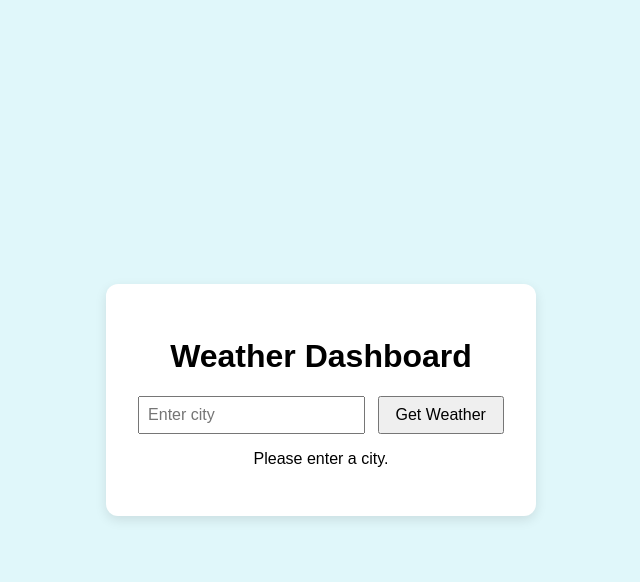
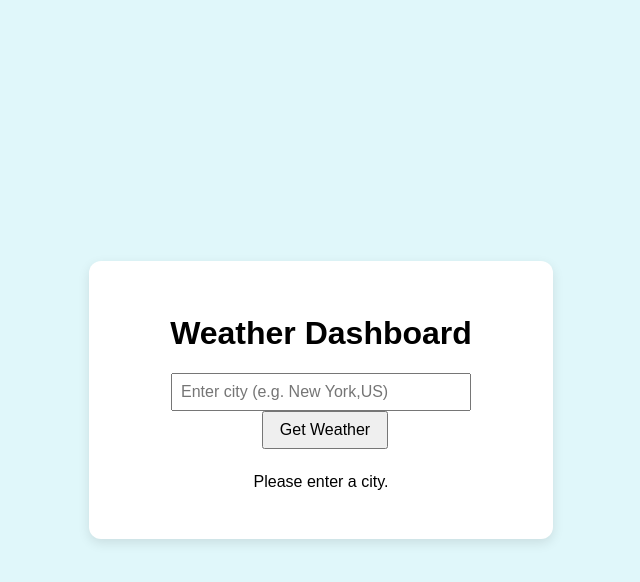
Before and after one commit to abinaya2-2/weatherdashboard, a plain HTML site: page index.html in a window 1280 px wide. Both pictures are taken after a click on the button "Get Weather". Shown: the whole page, without its empty margins (319-959 px from the left). Drawn offline with Linux system fonts and the light colour scheme.

Commit message:
Add files via upload

```diff
--- a/index.html
+++ b/index.html
@@ -1,4 +1,4 @@
-<!DOCTYPE html>
+<!-- <!DOCTYPE html>
 <html lang="en">
 <head>
   <meta charset="UTF-8" />
@@ -15,4 +15,23 @@
   </div>
   <script src="script.js"></script>
 </body>
+</html> -->
+
+<!DOCTYPE html>
+<html lang="en">
+<head>
+  <meta charset="UTF-8" />
+  <meta name="viewport" content="width=device-width, initial-scale=1.0"/>
+  <title>Weather Dashboard</title>
+  <link rel="stylesheet" href="style.css" />
+</head>
+<body>
+  <div class="container">
+    <h1>Weather Dashboard</h1>
+    <input type="text" id="cityInput" placeholder="Enter city (e.g. New York,US)" />
+    <button onclick="getWeather()">Get Weather</button>
+    <div id="weatherResult"></div>
+  </div>
+  <script src="script.js"></script>
+</body>
 </html>
--- a/script.js
+++ b/script.js
@@ -82,7 +82,7 @@
 
 //eg 3
 
-const apiKey = "565f737fdb0fae9cf24af5e36b85ccbd"; // Your actual API key here
+const apiKey = "565f737fdb0fae9cf24af5e36b85ccbd"; // Make sure this is valid
 
 async function getWeather() {
   const city = document.getElementById("cityInput").value.trim();
@@ -95,7 +95,7 @@ async function getWeather() {
 
   const url = `https://api.openweathermap.org/data/2.5/weather?q=${encodeURIComponent(city)}&units=metric&appid=${apiKey}`;
 
-  result.innerHTML = "<p>Loading...</p>"; // optional loading state
+  result.innerHTML = "<p>Loading...</p>";
 
   try {
     const response = await fetch(url);
--- a/style.css
+++ b/style.css
@@ -1,4 +1,4 @@
-body {
+/* body {
     font-family: sans-serif;
     background: #e0f7fa;
     display: flex;
@@ -23,3 +23,40 @@ body {
     padding: 0.5rem 1rem;
     font-size: 1rem;
   }
+   */
+
+   body {
+    font-family: sans-serif;
+    background: #e0f7fa;
+    display: flex;
+    justify-content: center;
+    align-items: center;
+    height: 100vh;
+    margin: 0;
+  }
+
+  .container {
+    background: white;
+    padding: 2rem;
+    border-radius: 12px;
+    box-shadow: 0 4px 12px rgba(0,0,0,0.1);
+    text-align: center;
+    max-width: 400px;
+    width: 100%;
+  }
+
+  input {
+    padding: 0.5rem;
+    font-size: 1rem;
+    width: 70%;
+  }
+
+  button {
+    margin-left: 0.5rem;
+    padding: 0.5rem 1rem;
+    font-size: 1rem;
+  }
+
+  #weatherResult {
+    margin-top: 1.5rem;
+  }
```
